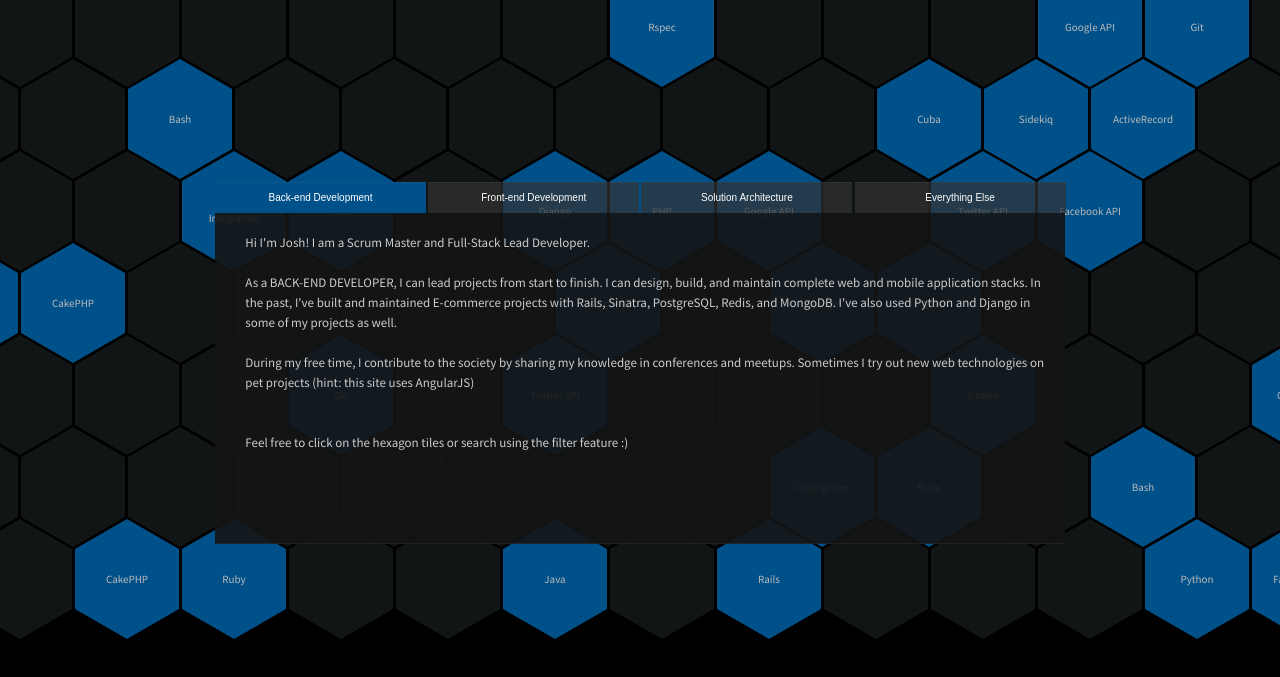
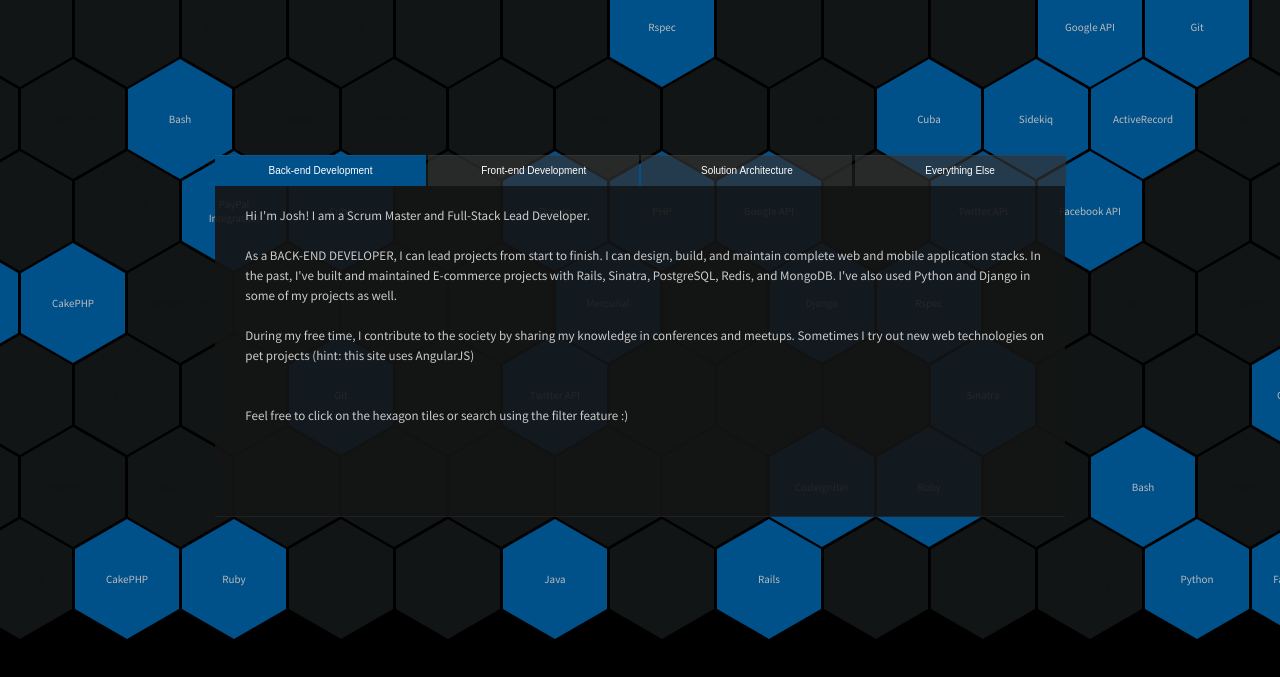
Before and after one commit to joshualat/joshualat.github.io, a website: page index.html in a window 1280 px wide. Shown: the part 75-752 px from the top of the page. Drawn offline with Linux system fonts and the light colour scheme.

Commit message:
Layout tweak

```diff
--- a/css/style.css
+++ b/css/style.css
@@ -39,7 +39,7 @@ body {
   top: 50%;
   left: 50%;
   margin-left: -430px;
-  margin-top: -153px;
+  margin-top: -180px;
   position: fixed;
 }
 
```
